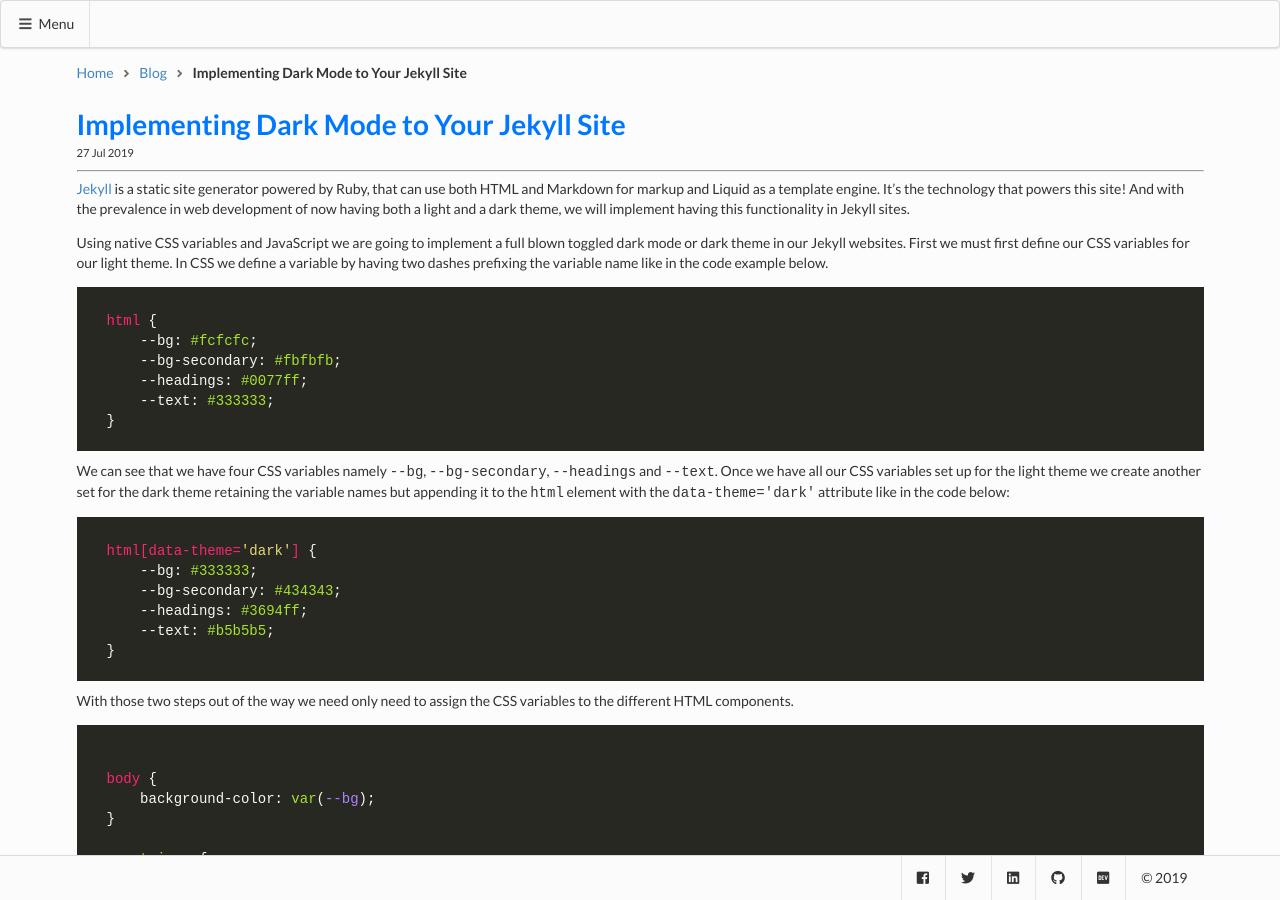
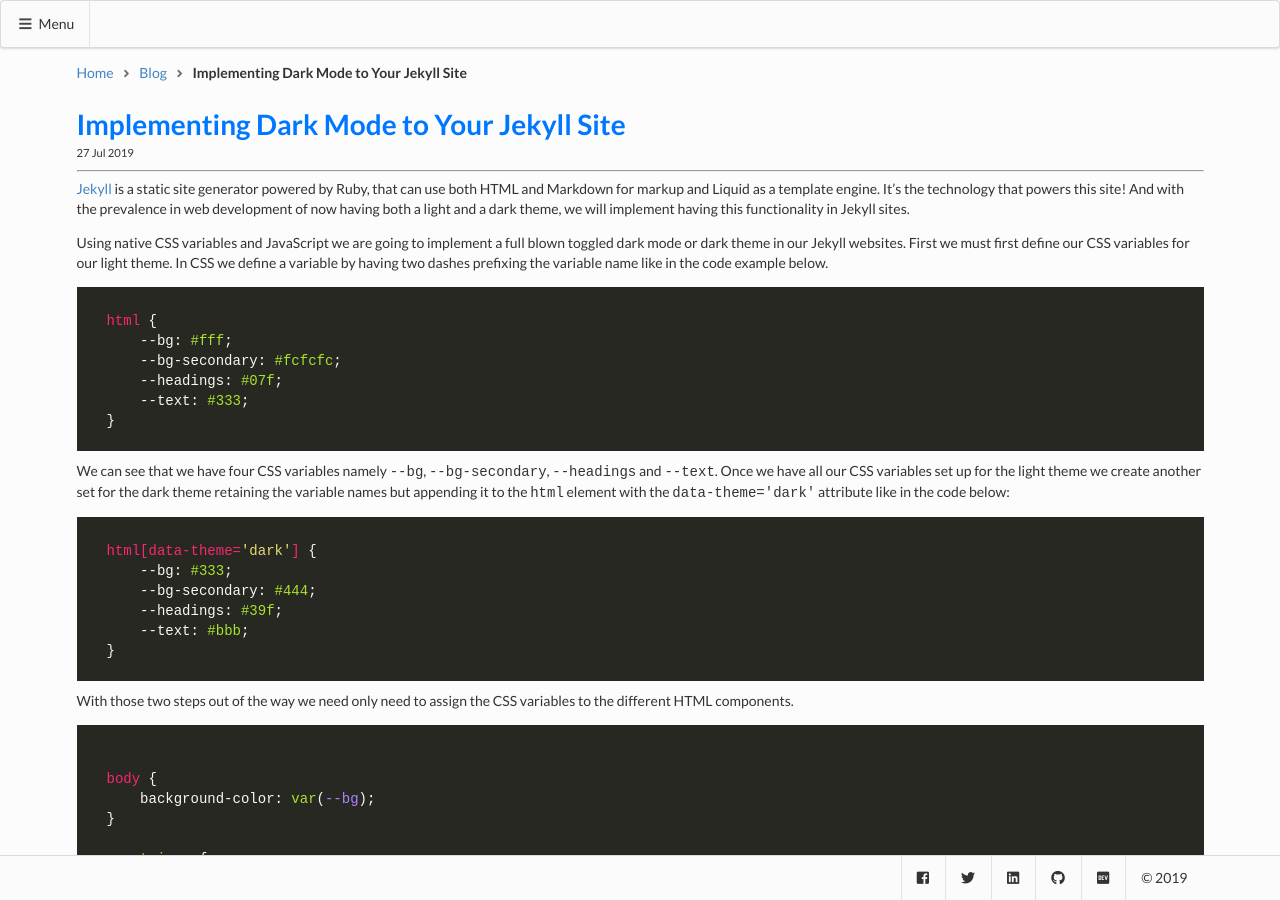
Before and after one commit to tripeersyou/francisoliverdev, a Jekyll site: the page built from _posts/2019-07-27-dark-mode-in-jekyll.md, in a window 1280 px wide and 900 px high. Built offline with Jekyll 4.4.1, drawn with Linux system fonts in a browser that asks for light colours; nearby versions of some CDN libraries; comment, search, counter and statistics services are not loaded.

Commit message:
Edited hex codes

````diff
--- a/_posts/2019-07-27-dark-mode-in-jekyll.md
+++ b/_posts/2019-07-27-dark-mode-in-jekyll.md
@@ -14,10 +14,10 @@ Using native CSS variables and JavaScript we are going to implement a full blown
 
 ```css
 html {
-    --bg: #fcfcfc;
-    --bg-secondary: #fbfbfb;
-    --headings: #0077ff;
-    --text: #333333;
+    --bg: #fff;
+    --bg-secondary: #fcfcfc;
+    --headings: #07f;
+    --text: #333;
 }
 ```
 
@@ -25,10 +25,10 @@ We can see that we have four CSS variables namely `--bg`, `--bg-secondary`, `--h
 
 ```css
 html[data-theme='dark'] {
-    --bg: #333333;
-    --bg-secondary: #434343;
-    --headings: #3694ff;
-    --text: #b5b5b5;
+    --bg: #333;
+    --bg-secondary: #444;
+    --headings: #39f;
+    --text: #bbb;
 }
 ```
 
````
